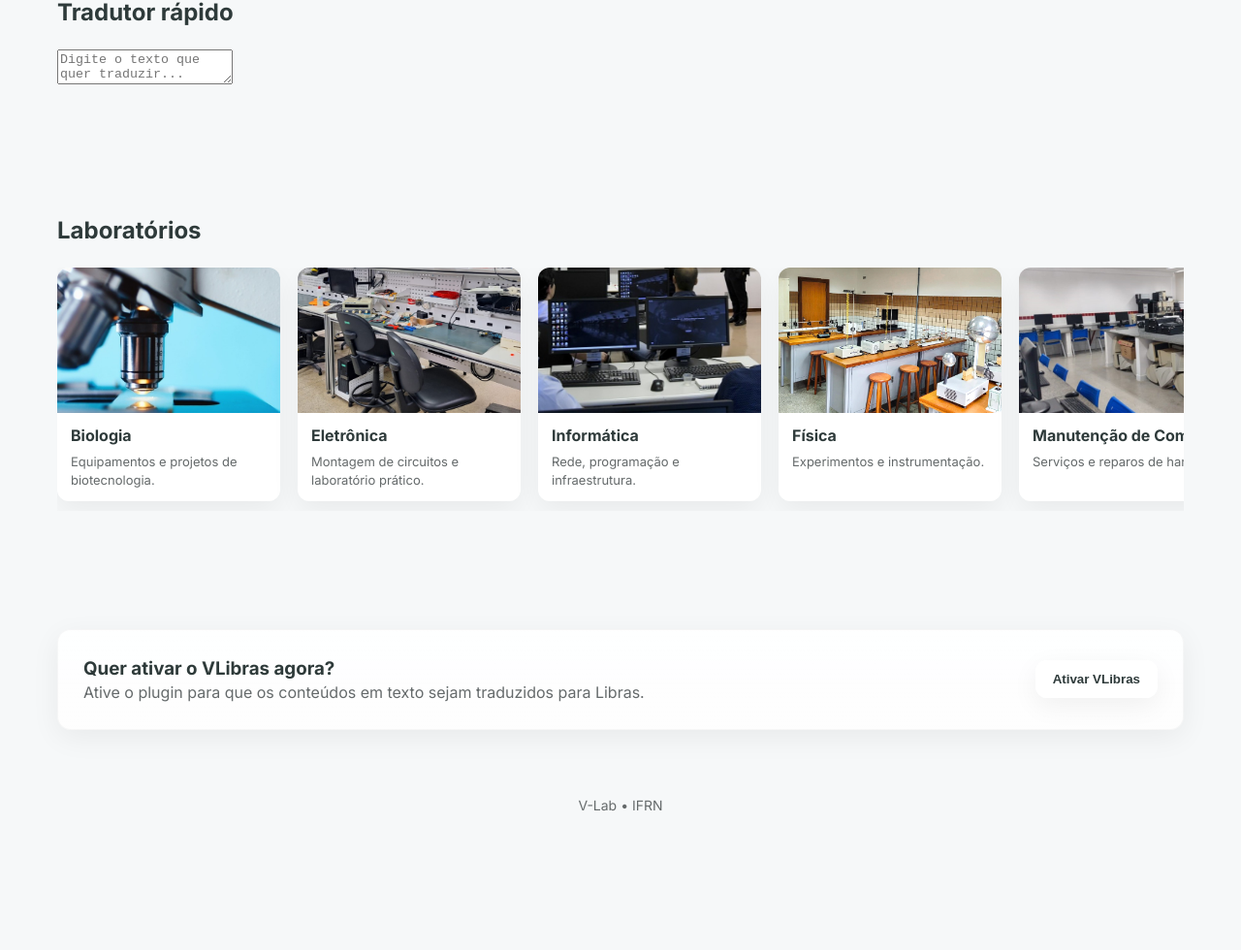
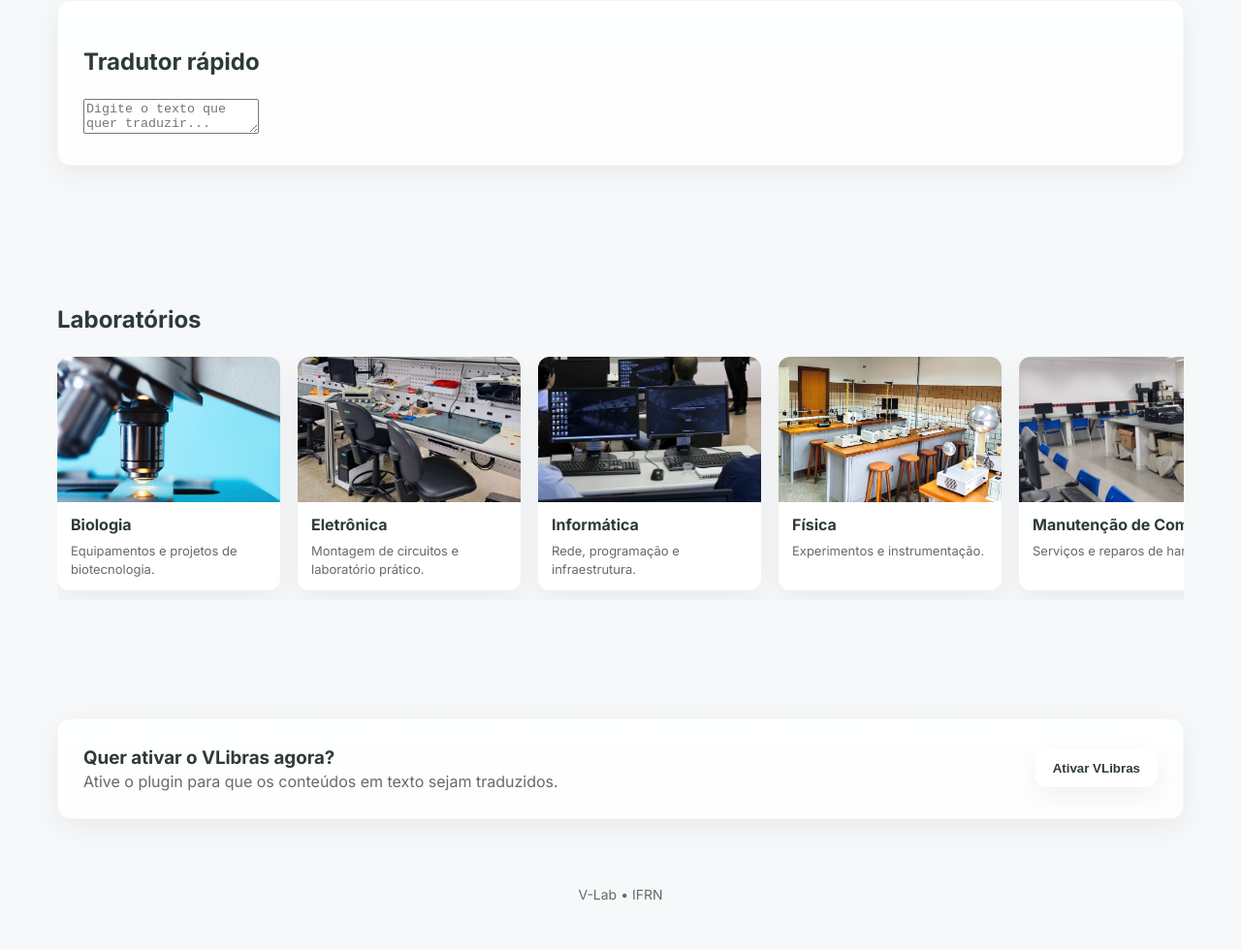
Before and after one commit to alxiasantana/VLab, a plain HTML site: page index.html in a window 1280 px wide. Shown: the part 874-1854 px from the top of the page at 97% size. Before the commit the page ends 1762 px from the top, so only its background shows below. Drawn offline with Linux system fonts and the light colour scheme.

Commit message:
traduzir css

```diff
--- a/index.html
+++ b/index.html
@@ -80,7 +80,7 @@
     }
     nav.main-nav a:hover{background:rgba(0,0,0,0.04); color:var(--accent)}
 
-    /* HERO */
+    /* HEROOOOOOOOOOO */
     .hero {
       margin-top:18px;
       border-radius:20px;
@@ -94,7 +94,7 @@
       box-shadow: var(--shadow-soft);
     }
 
-   /* foto */
+   /* foto de trá*/
     .hero::before{
       content:"";
       position:absolute;
@@ -203,7 +203,7 @@
       color: rgba(255,255,255,0.9);
     }
 
-    /* MAIN CONTENT */
+
     main{padding:36px 0}
     .features{
       display:grid;
@@ -222,11 +222,24 @@
     }
     .feature h3{margin:6px 0 6px; font-size:16px; color:var(--accent)}
     .feature p{color:var(--muted); font-size:14px}
+
+
     .traduzir-rapido{
-
+      margin:32px 0;
+      background: linear-gradient(180deg, rgba(255,255,255,0.9), rgba(255,255,255,0.82));
+      border-radius:14px;
+      padding:26px;
+      display:flex;
+      justify-content:space-between;
+      align-items:center;
+      gap:12px;
+      box-shadow: var(--shadow-soft);
+      border:1px solid rgba(0,0,0,0.03);
     }
 
-    /* LABS */
+    .traduzir-rapido h2{text-align: center;}
+
+    /* LABSSSSS */
     .labs{
       margin-top:18px;
     }
@@ -320,7 +333,7 @@
 
   <header class="appbar wrap">
     <div class="brand">
-      <img src="imagensVL/NEWWW.png" alt="V-Lab logo">
+      <img src="imagensVL/neww2.png" alt="V-Lab logo">
     </div>
 
     <nav class="main-nav" aria-label="Main navigation">
@@ -343,17 +356,19 @@
 
         </div>
         <aside class="hero-panel" aria-hidden="false">
-          <h4>Precisa de um intérprete de Libras do campus?</h4>
-          <p>Solicite atendimento de um intérprete disponível no IFRN.</p>
+          <h4>Está precisando do acompanhamento de um intérprete?</h4>
+          <p>Solicite atendimento de um profissional disponível no campus.</p>
           <div class="panel-row">
+            <a href="https://wa.me/558481563156">
           <button class="btn btn-primary">Solicitar Intérprete</button>
+          </a>
         </div>
         </aside>
 
       </div>
     </section>
 
-    <!-- features
+    <!-- feat
      emojis:⚡(U+26A1) 🤝(U+1F91D) ✨(U+2728)-->
     <section class="features" aria-label="Recursos">
       <div class="feature">
@@ -374,7 +389,8 @@
     </section>
 
 <!--tradutor rápido-->
-<aside class="painel-tradutor">
+<section class="traduzir-rapido">
+<div class="painel-tradutor">
   <h2>Tradutor rápido</h2>
   <textarea id="textoRapido" placeholder="Digite o texto que quer traduzir... "></textarea>
 
@@ -384,7 +400,7 @@
 
   <div id="listaRapido" style="margin-top:12px"></div>
 </aside> -->
-
+</section>
 
     <!-- LABS -->
     <section id="labs" class="labs">
@@ -445,7 +461,7 @@
     <section class="cta" id="ativar">
       <div>
         <h3>Quer ativar o VLibras agora?</h3>
-        <p>Ative o plugin para que os conteúdos em texto sejam traduzidos para Libras.</p>
+        <p>Ative o plugin para que os conteúdos em texto sejam traduzidos.</p>
       </div>
       <div>
         <button class="btn btn-primary" onclick="ativarVLibras()">Ativar VLibras</button>
```
Also changed, not shown: imagensVL/neww2.png (added).
